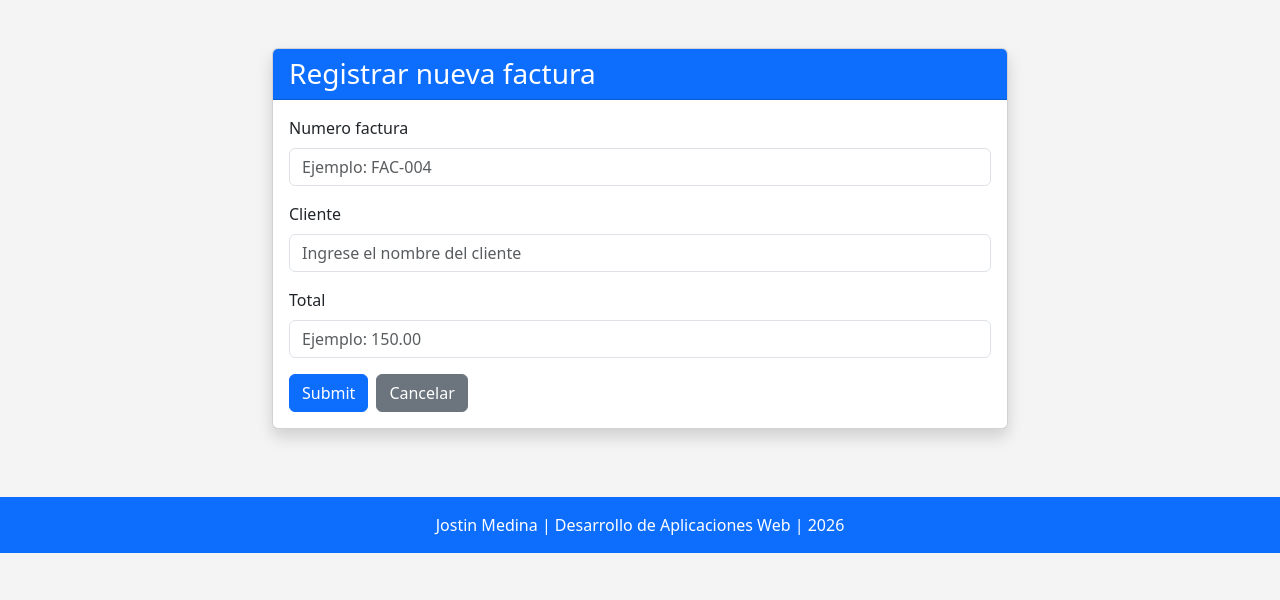
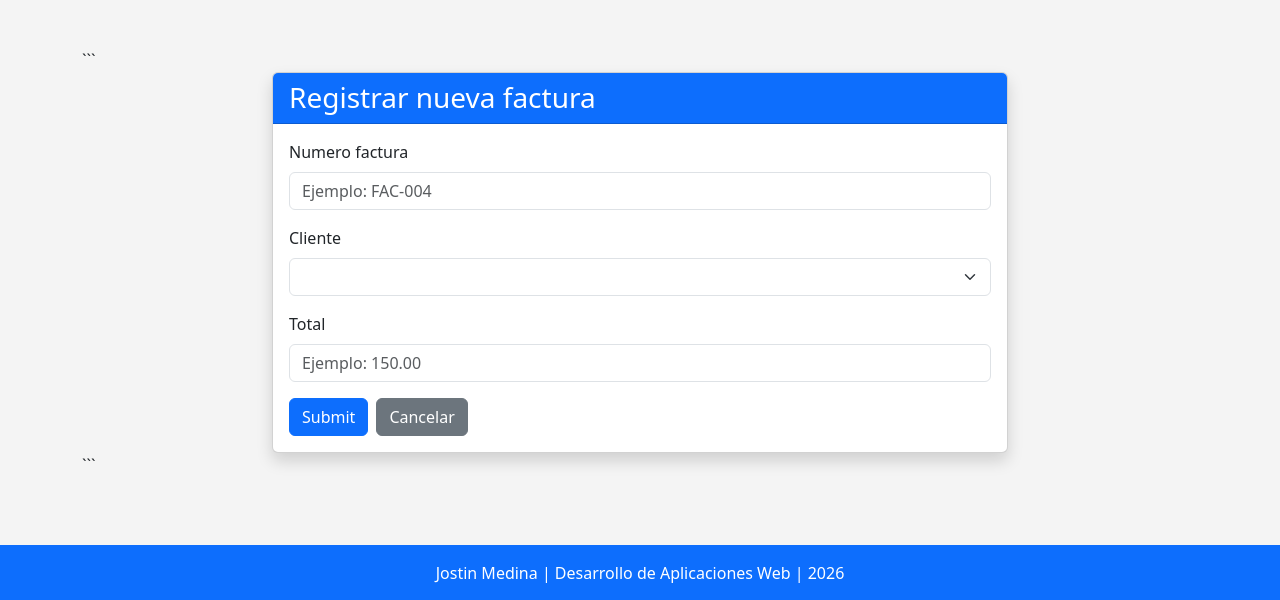
Before and after one commit to JOSTIN17/Proyecto-Desarrollo-Web, a Python web app: template templates/formulario_facturacion.html in a window 1280 px wide. Shown: the part 56-656 px from the top of the page. Run offline with Jinja, Linux system fonts and the light colour scheme; the template is opened without the code that fills it, so the values that code supplies are empty, except form fields; form fields are guessed from the names that the template uses.

Commit message:
Actualizar selector de clientes en facturación

````diff
--- a/templates/formulario_facturacion.html
+++ b/templates/formulario_facturacion.html
@@ -6,6 +6,7 @@
 
 <div class="container py-5">
 
+```
 <div class="row justify-content-center">
     <div class="col-md-8">
 
@@ -36,12 +37,12 @@
                         {% endfor %}
                     </div>
 
+
                     <div class="mb-3">
                         {{ form.cliente.label(class="form-label") }}
 
                         {{ form.cliente(
-                                class="form-control",
-                                placeholder="Ingrese el nombre del cliente"
+                            class="form-select"
                         ) }}
 
                         {% for error in form.cliente.errors %}
@@ -50,6 +51,7 @@
                             </div>
                         {% endfor %}
                     </div>
+
 
                     <div class="mb-3">
                         {{ form.total.label(class="form-label") }}
@@ -68,6 +70,7 @@
                             </div>
                         {% endfor %}
                     </div>
+
 
                     <div class="d-flex gap-2">
 
@@ -90,6 +93,7 @@
 
     </div>
 </div>
+```
 
 </div>
 
````
Lines whose indentation alone changed are shown as unchanged.
